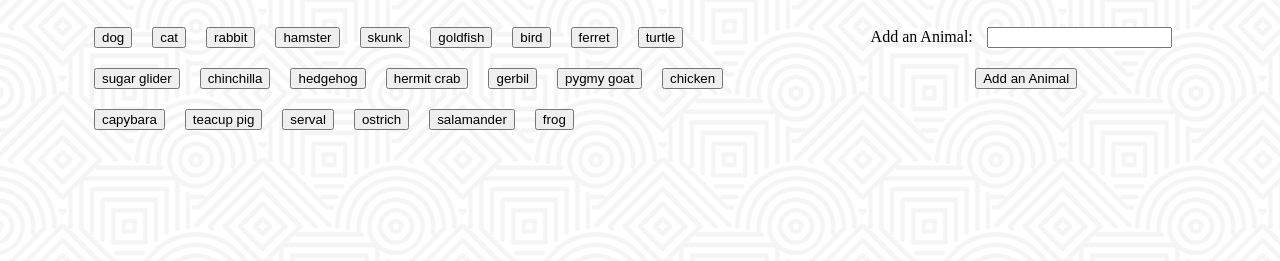
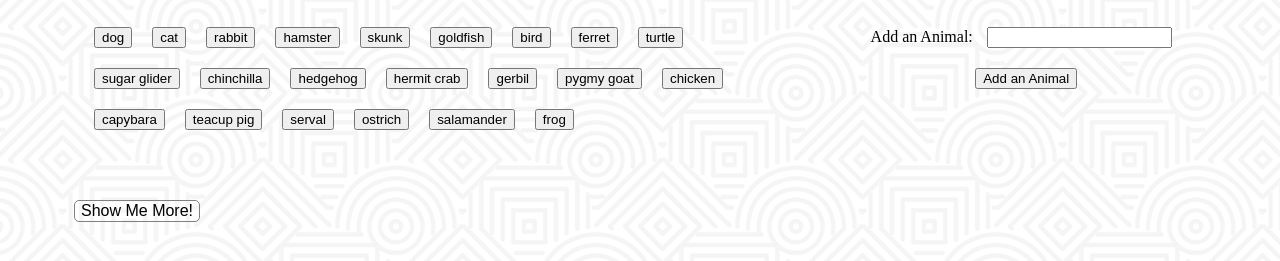
Before and after one commit to SasquatchXYZ/GifTastic, a plain HTML site: page index.html in a window 1280 px wide. Both pictures are taken after a click on the button "dog". Shown: the part 83-344 px from the top of the page. Drawn offline with nearby package versions, Linux system fonts and the light colour scheme; no server answers.

Commit message:
Working show more button, to deliver more glorious giffsss

```diff
--- a/assets/css/style.css
+++ b/assets/css/style.css
@@ -76,6 +76,18 @@ button, form, input {
     border: 1px solid aqua;
 }
 
+.show-more {
+    float: left;
+    background: none;
+    border: 1px solid grey;
+    border-radius: 5px;
+    font-size: 16px;
+}
+
+.show-more:hover {
+    border: 1px solid darkorange;
+}
+
 .favorites {
     margin: 10px;
     width: 15%;
@@ -88,6 +100,7 @@ a {
     align-content: center;
     margin: 0 auto 5px auto;
 }
+
 .rmFav {
     float: left;
     margin: 0;
--- a/assets/javascript/app.js
+++ b/assets/javascript/app.js
@@ -1,6 +1,8 @@
 let topics = ["dog", "cat", "rabbit", "hamster", "skunk", "goldfish", "bird", "ferret", "turtle",
     "sugar glider", "chinchilla", "hedgehog", "hermit crab", "gerbil", "pygmy goat", "chicken", "capybara",
     "teacup pig", "serval", "ostrich", "salamander", "frog"];
+
+let offsetNum = 0;
 
 function renderButtons() {
     $(".button-container").empty()
@@ -27,7 +29,8 @@ function renderFavorites(favArray) {
 function queryGiphy(topic) {
 
     let apiKey = '';
-    let queryURL = `https://api.giphy.com/v1/gifs/search?q=${topic}&api_key=${apiKey}&limit=10`;
+    let queryOffset = `&offset=${offsetNum}`;
+    let queryURL = `https://api.giphy.com/v1/gifs/search?q=${topic}&api_key=${apiKey}&limit=10${queryOffset}`;
 
     $.ajax({
         url: queryURL,
@@ -35,7 +38,7 @@ function queryGiphy(topic) {
     })
         .then(function (response) {
             let giffs = response.data;
-            console.log(response.data);
+            // console.log(response.data);
 
             for (var k = 0; k < giffs.length; k++) {
                 let gifDiv = $(`<div class="gif-cards">`);
@@ -64,12 +67,17 @@ function queryGiphy(topic) {
             }
         }).catch(console.log);
 
+    $(".more-button").append($(`<button class="show-more" data-topic="${topic}">Show Me More!</button>`));
+    offsetNum += 10;
+    console.log(offsetNum);
 }
 
 $(document).on("click", ".topic-btn", function () {
-    $(".gif-container").empty();
+    offsetNum = 0;
+    console.log(offsetNum);
+    $(".gif-container, .more-button").empty();
     var chosenTopic = $(this).attr("data-topic");
-    console.log(chosenTopic);
+    // console.log(chosenTopic);
 
     queryGiphy(chosenTopic);
 })
@@ -108,6 +116,12 @@ $(document).on("click", ".topic-btn", function () {
         localStorage.setItem("FavoriteGifs", JSON.stringify(favArray));
 
         renderFavorites(favArray);
+    })
+
+    .on("click", ".show-more", function () {
+        var chosenTopic = $(this).attr("data-topic");
+        this.remove();
+        queryGiphy(chosenTopic);
     });
 
 $(document).ready(function () {
--- a/index.html
+++ b/index.html
@@ -39,6 +39,7 @@
         <div class="gif-container"></div>
         <div class="favorites"></div>
     </div>
+    <div class="more-button"></div>
 
 </div>
 
```
Lines whose indentation alone changed are shown as unchanged.
